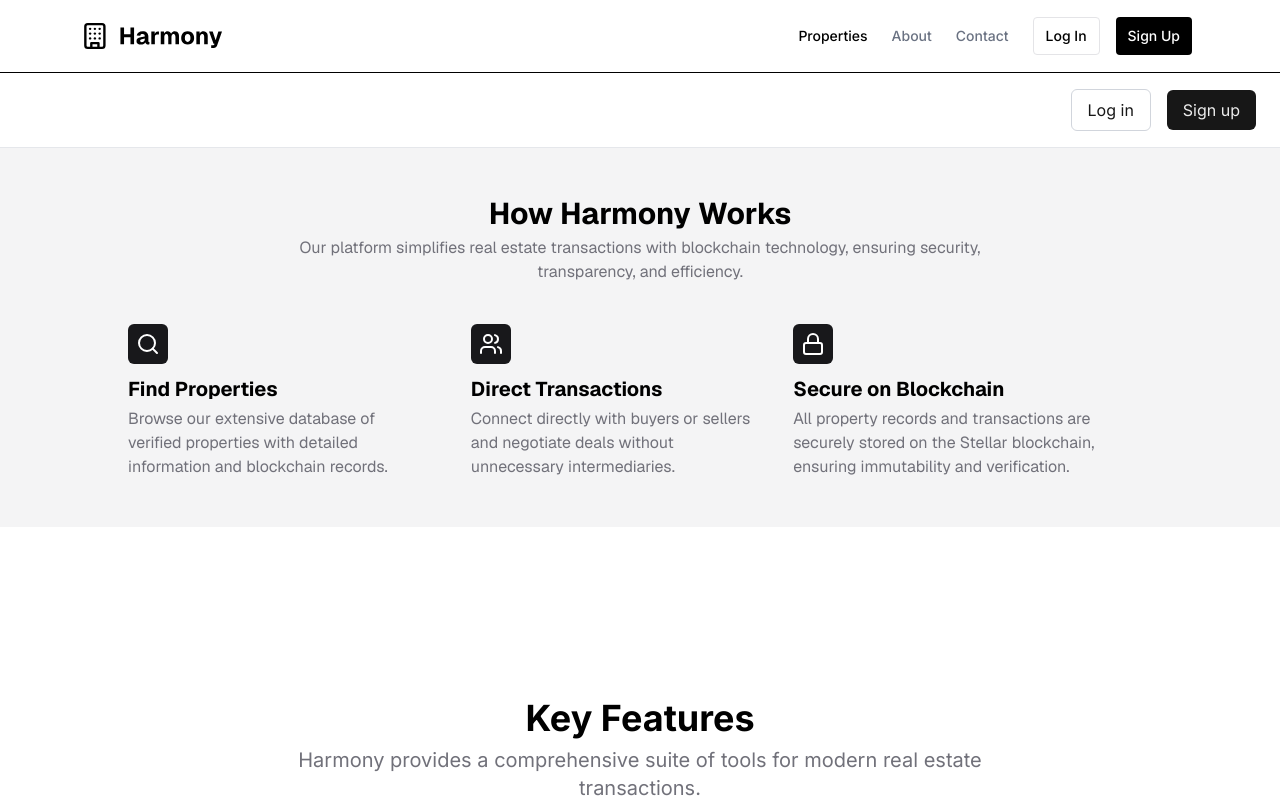
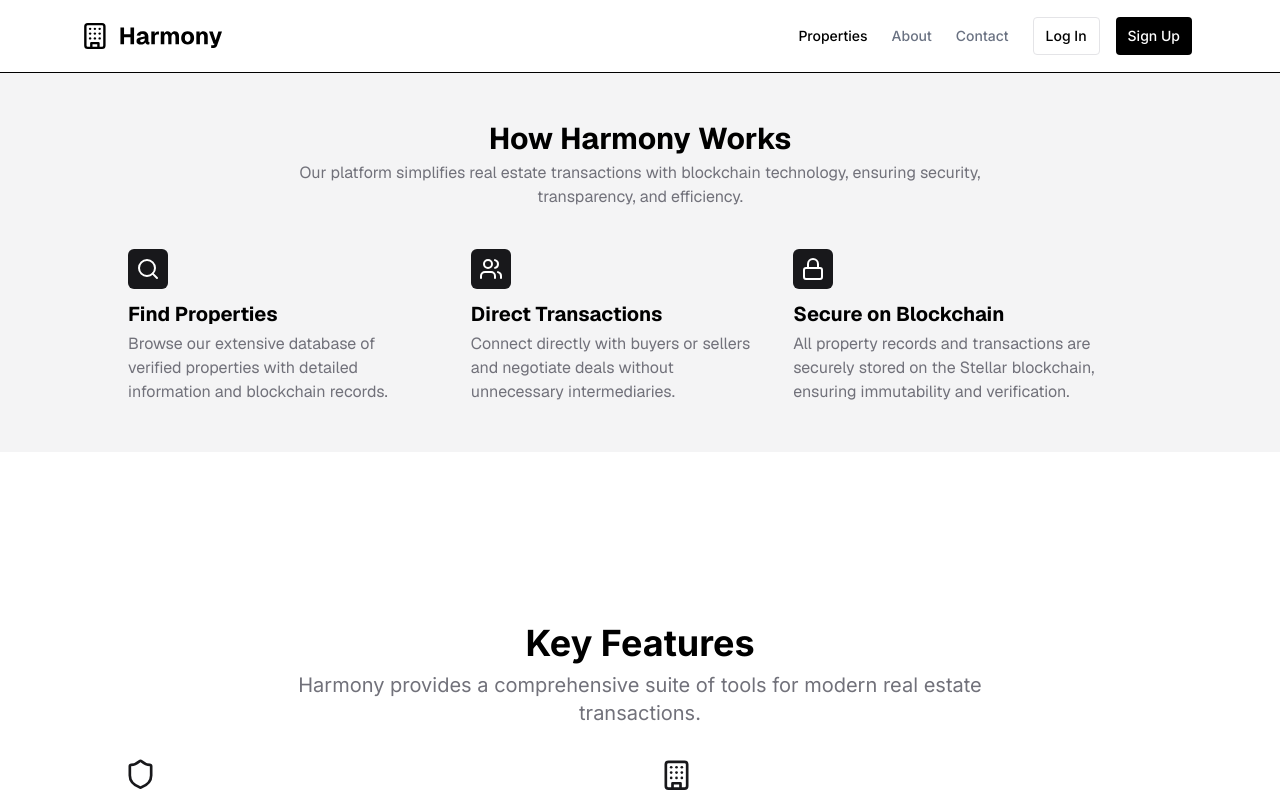
Before and after one commit to HarmonyHomes-developers/Harmony, a Next.js app in the folder harmony-homes/: page / in a window 1280 px wide. Shown: the top 800 px of the page. Built offline with nearby package versions, Linux system fonts and the light colour scheme.

Commit message:
correct conflict error (#16)

```diff
--- a/harmony-homes/src/app/page.tsx
+++ b/harmony-homes/src/app/page.tsx
@@ -1,15 +1,10 @@
 import HowItWorks from "@/components/HowItWorks";
-import KeyFeatures from "@/components/key-features";
 import Header from "@/components/Navbar/Navbar";
-
-//import Image from "next/image";
-import Navbar from "@/components/Navbar";
 import KeyFeatures from "@/components/key-features";
 export default function Home() {
   return (
     <div>
       <Header />
-      <Navbar />
       <HowItWorks />
       <KeyFeatures />
     </div>
--- a/harmony-homes/src/components/Navbar.tsx
+++ /dev/null
@@ -1,27 +0,0 @@
-import React from 'react';
-import Link from 'next/link';
-
-const Navbar: React.FC = () => {
-  return (
-    <nav className="flex justify-end items-center px-6 py-4 bg-white border-b border-gray-200">
-
-      <div className="flex items-center space-x-4">
-
-        <Link
-          href="/login"
-          className="px-4 py-2 border border-gray-300 bg-[#ffffff] text-[#171717] dark:text-[#0a0a0a]  dark:bg-[#ededed] rounded-[6px]  "
-        >
-          Log in
-        </Link>
-        <Link
-          href="/signup"
-          className="px-4 py-2  bg-[#171717] dark:text-[#ededed] dark:bg-[#0a0a0a] text-[#ededed] rounded-[6px] "
-        >
-          Sign up
-        </Link>
-      </div>
-    </nav>
-  );
-};
-
-export default Navbar;
```
